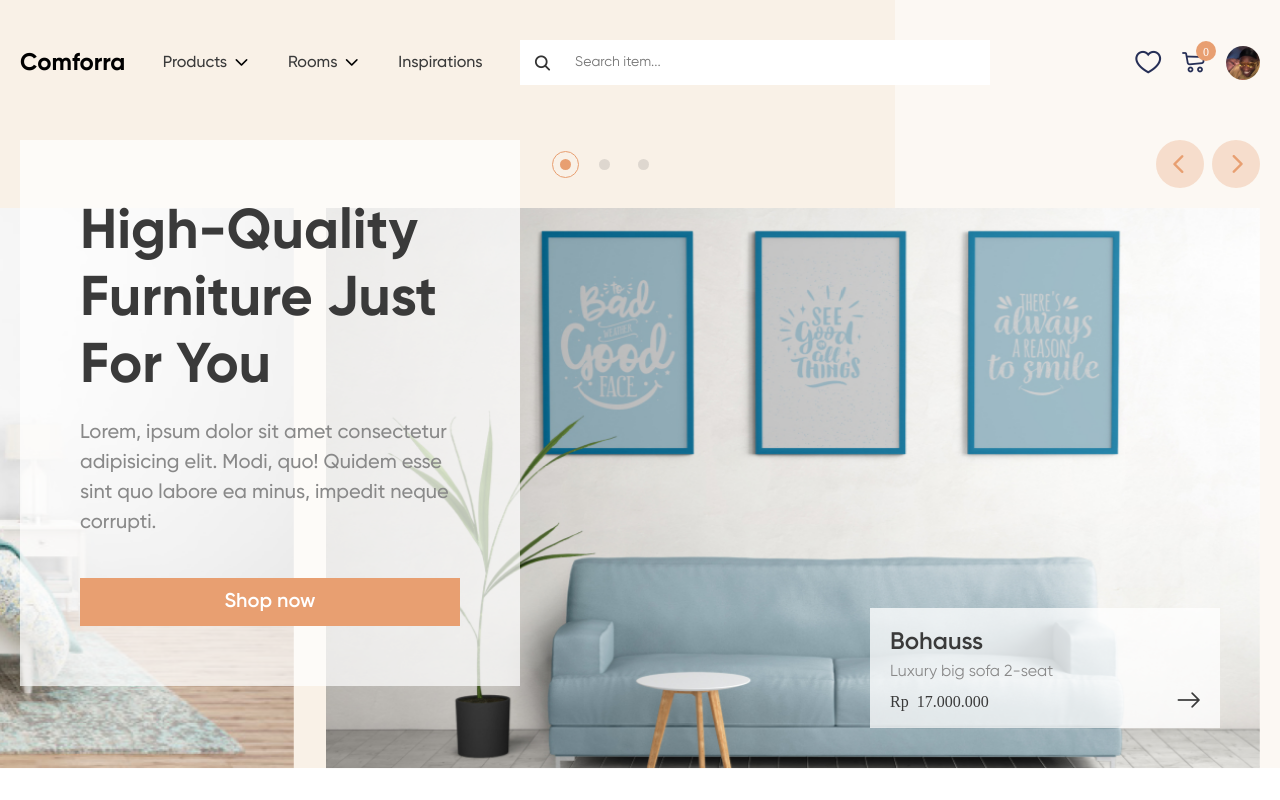
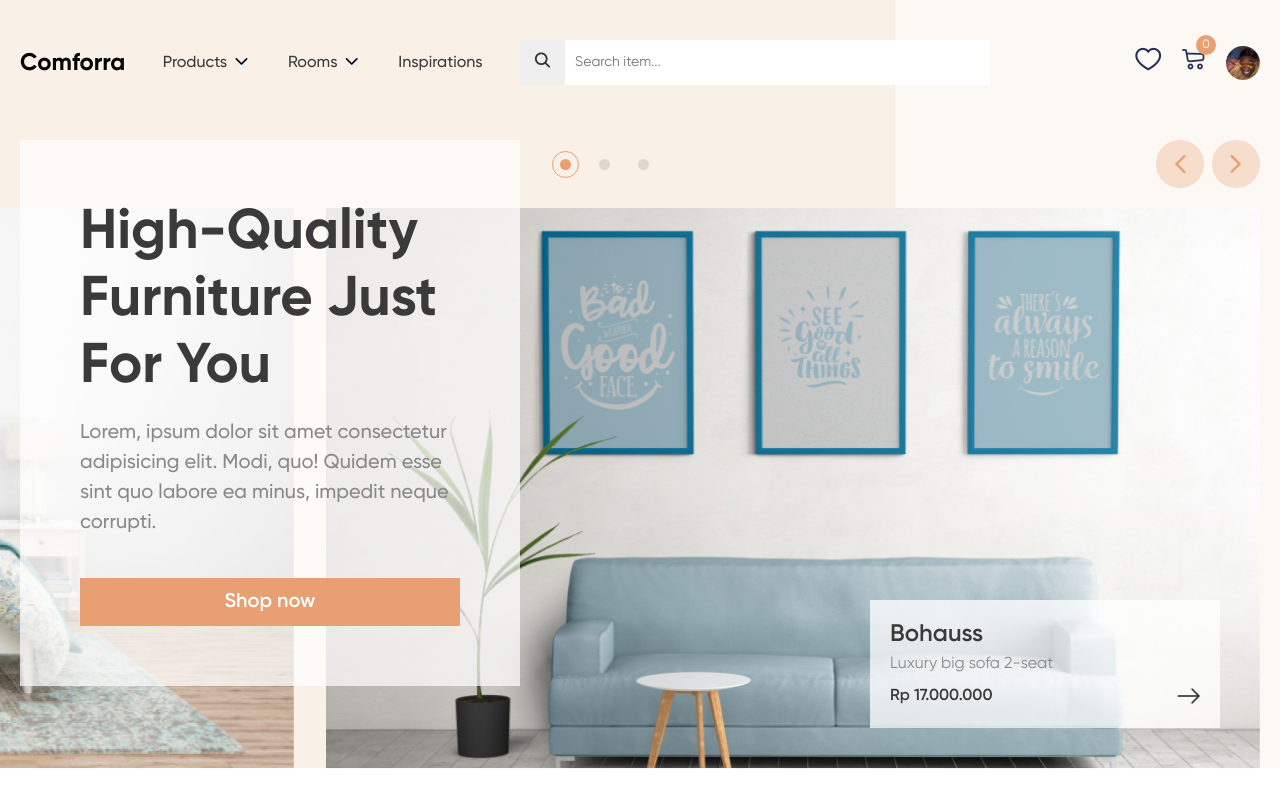
Before and after one commit to jugurj/comforra-furniture-shop, a Vue app: page / in a window 1280 px wide. Shown: the top 800 px of the page. Built offline with nearby package versions, Linux system fonts and the light colour scheme.

Commit message:
Fixed global icon fonts rule

```diff
--- a/src/assets/styles/icons.scss
+++ b/src/assets/styles/icons.scss
@@ -1,5 +1,6 @@
-[class^="_icon-"], [class*=" _icon-"] {
-    font-family: 'icons' !important;
+[class^="_icon-"]::before,
+[class*=" _icon-"]::before {
+  font-family: "icons" !important;
   font-style: normal;
   font-weight: normal;
   font-variant: normal;
```
Lines whose indentation alone changed are shown as unchanged.
